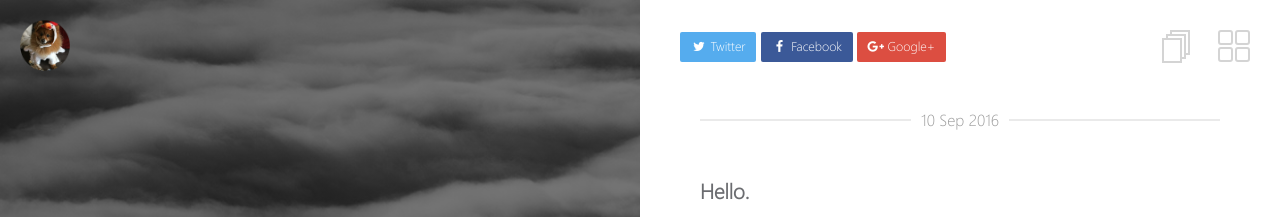
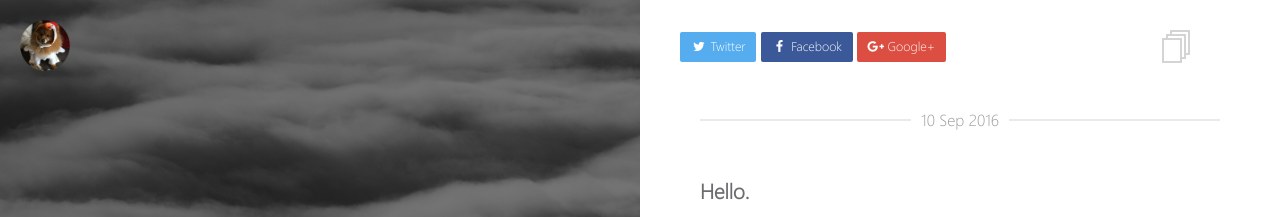
Before and after one commit to taylorsmcclure/taylorsmcclure.github.io, a Jekyll site: the page built from _posts/2016-09-10-hello-world.md, in a window 1280 px wide. Shown: the top 217 px of the page. Built offline with Jekyll 4.4.1, drawn with Linux system fonts in a browser that asks for light colours.

Commit message:
took projects off posts page

```diff
--- a/_layouts/post.html
+++ b/_layouts/post.html
@@ -30,9 +30,9 @@ layout: compress
         {% include share.html %}
       </div>
       <a href="../posts.html" title="posts" class="posts-menu-icon"></a>
-      <a title="projects" class="projects-menu-icon">
+<!--      <a title="projects" class="projects-menu-icon">
         <span></span>
-      </a>
+      </a> -->
       <div class="inner-post content">
         <div class="date-highlight">{% if page.date %}{{ page.date | date: '%d %b %Y' }}{% else %}&#x2756;{% endif %}</div>
         {{ content }}
```
